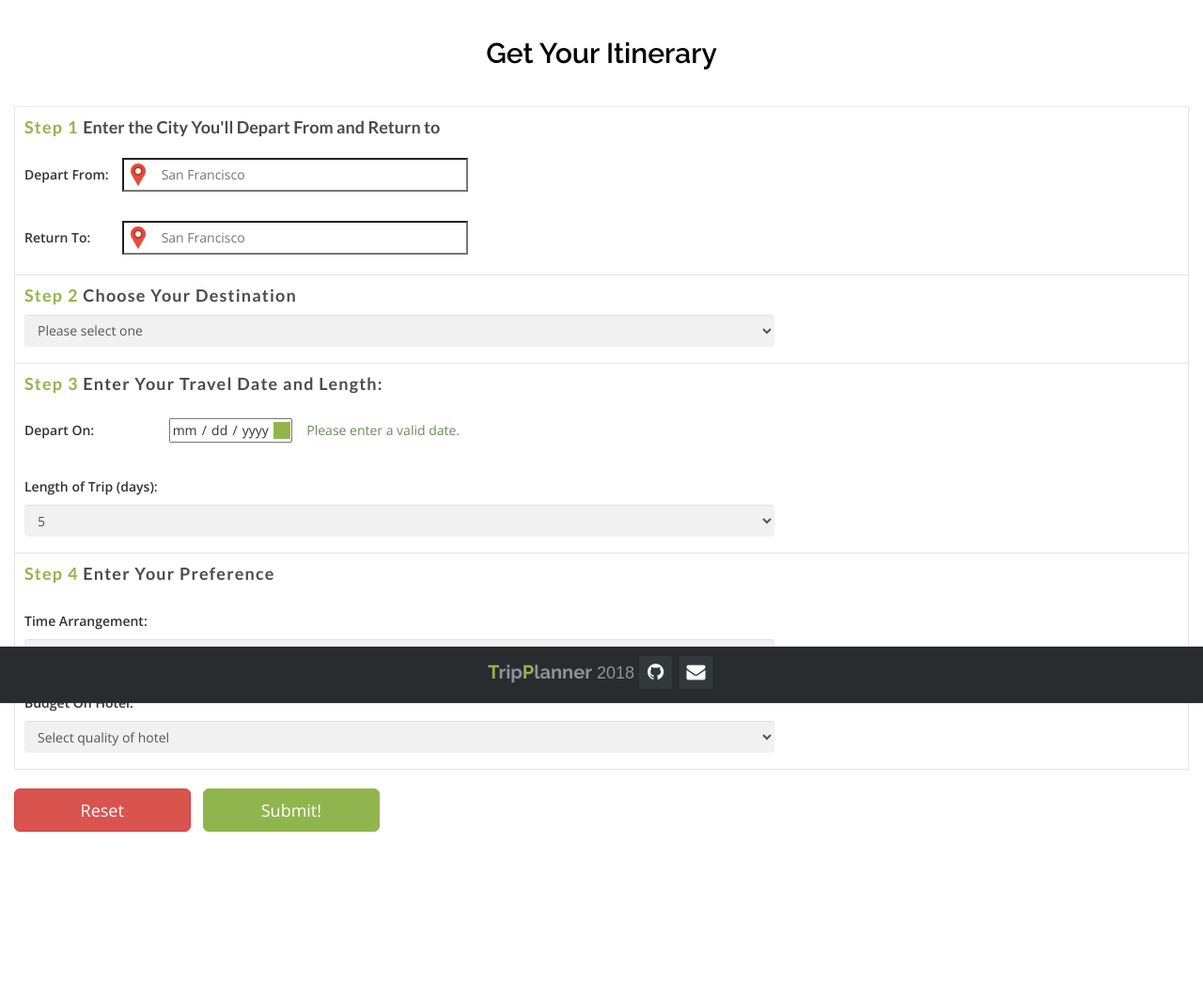
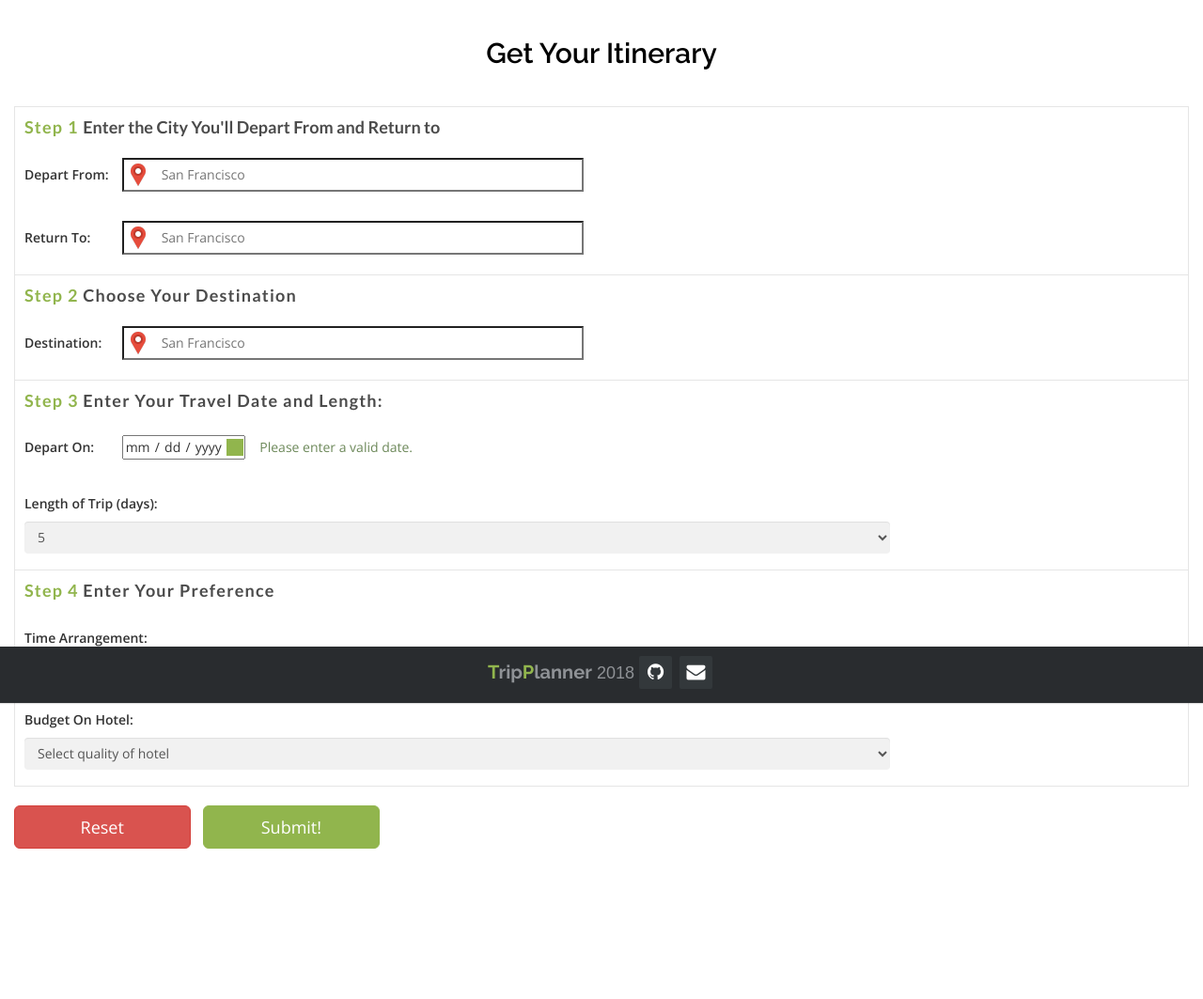
Before and after one commit to HezhiWang/TripDesigner, a Django app: page /trip/search in a window 1280 px wide. Shown: the part 52-1115 px from the top of the page at 94% size. Before the commit the page ends 937 px from the top, so only its background shows below. Run offline with Django 3.2, Linux system fonts and the light colour scheme; the visitor is signed in with stand-in values (Sample User, id 1); some libraries are stand-ins or nearby versions.

Commit message:
autocomplete

```diff
--- a/trip/static/trip/main.css
+++ b/trip/static/trip/main.css
@@ -300,7 +300,7 @@ label{
 }
 
 tr label {
-  width: 150px;
+  width: 200px;
   margin-top: 20px;
 }
 
@@ -308,8 +308,17 @@ tr:nth-child(1) label {
 	width: 100px;
 }
 
+tr:nth-child(2) label {
+  width: 100px;
+}
+
+tr:nth-child(3) td div:nth-child(2) label {
+  width: 100px;
+}
+
+
 input.address {
-    width: 30%;
+    width: 40%;
     padding: 6px 6px;
     margin: 4px 0;
     box-sizing: border-box;
@@ -332,11 +341,10 @@ input:focus {
 
 
 select#length,
-select#destination,
 select#time,
 select#hotel
  {
-    width: 65%;
+    width: 75%;
     padding: 6px 10px;
     margin: 4px 0;
     border: none;
--- a/trip/static/trip/search.js
+++ b/trip/static/trip/search.js
@@ -1,10 +1,10 @@
-var inputs = document.querySelectorAll('.autocomplete');
-for(var i = 0; i < inputs.length; i++){
-    var autocomplete = new google.maps.places.Autocomplete(inputs[i],{types: ['(cities)']});
-    // google.maps.event.addListener(autocomplete, 'place_changed', function(){
-    //     var place = autocomplete.getPlace();
-    // })
-};
+// var inputs = document.querySelectorAll('.autocomplete');
+// for(var i = 0; i < inputs.length; i++){
+//     var autocomplete = new google.maps.places.Autocomplete(inputs[i],{types: ['(cities)']});
+//     // google.maps.event.addListener(autocomplete, 'place_changed', function(){
+//     //     var place = autocomplete.getPlace();
+//     // })
+// };
 
 
 
--- a/trip/templates/trip/header.html
+++ b/trip/templates/trip/header.html
@@ -9,7 +9,6 @@
         <link rel="stylesheet" type="text/css" href="{% static 'trip/planprint.css' %}" media="print">
         <link rel="stylesheet" href="http://maxcdn.bootstrapcdn.com/font-awesome/4.2.0/css/font-awesome.min.css">
         <link href="https://fonts.googleapis.com/css?family=Lato:400,700|Open+Sans:400,600|Raleway:400,600,700" rel="stylesheet">
-        <script src="https://maps.googleapis.com/maps/api/js?sensor=false&libraries=places&language=en"></script>
     </head>
     <body>
 
--- a/trip/templates/trip/search.html
+++ b/trip/templates/trip/search.html
@@ -12,10 +12,14 @@
                     <div class="form-group">
                         <label for="startcity">Depart From:</label>
                         <input name="startcity" id="startcity" class="autocomplete address" type="text" placeholder="San Francisco" required autocomplete="on">
+                        <input class="field" id="startcitylat" name="startcitylat" disabled="true" type="hidden"></input>
+      					<input class="field" id="startcitylng" name="startcitylng" disabled="true" type="hidden"></input>
                     </div>
                     <div class="form-group">
                         <label for="endcity">Return To:</label>
                         <input name="endcity" id="endcity" class="autocomplete address" type="text" placeholder="San Francisco" required autocomplete="on">
+                        <input class="field" id="endcitylat" name="endcitylat" disabled="true" type="hidden"></input>
+      					<input class="field" id="endcitylng" name="endcitylng" disabled="true" type="hidden"></input>
                     </div>
                 </td>
             </tr>
@@ -23,13 +27,17 @@
                 <td>
                     <h4>Step 2 <span>Choose Your Destination</span></h4>
                     <div class="form-group">
-                      <select class="form-control" id="destination" name="destination">
+                    	<label for="destination">Destination:</label>
+                        <input name="destination" id="destination" class="autocomplete address" type="text" placeholder="San Francisco" required autocomplete="on">
+                        <input class="field" id="destinationlat" name="destinationlat" disabled="true" type="hidden"></input>
+      					<input class="field" id="destinationlng" name="destinationlng" disabled="true" type="hidden"></input>
+<!--                       <select class="form-control" id="destination" name="destination">
                         <option value="" selected disabled>Please select one</option>
                         <option value="1">New York City</option>
                         <option value="2">San Francisco</option>
                         <option value="3">Los Angeles</option>
                         <option value="4">Beijing</option>
-                      </select>
+                      </select> -->
                     </div>
                 </td>
             </tr>
@@ -93,15 +101,35 @@
 
 </tr>
 
+
+
+<script>
+	  var autoplaces = ['startcity','endcity','destination']
+
+      function initAutocomplete() {
+        // Create the autocomplete object, restricting the search to geographical
+        // location types.
+        for (var i = 0; i < autoplaces.length; i++){
+        	var elementid = autoplaces[i]
+			var auto = new google.maps.places.Autocomplete(
+            /** @type {!HTMLInputElement} */(document.getElementById(elementid)),
+            {types: ['(cities)']});
+            auto.addListener('place_changed', function(){
+            	var place = this.getPlace();
+            	document.getElementById(elementid+'lat').value = place.geometry.location.lat();
+        		document.getElementById(elementid+'lat').disabled = false;
+        		document.getElementById(elementid+'lng').value = place.geometry.location.lng();
+        		document.getElementById(elementid+'lng').disabled = false;
+				console.log(place.geometry.location.lat(), place.geometry.location.lng())
+            });
+    	};
+      }
+
+</script>
+<script src="https://maps.googleapis.com/maps/api/js?key=AIzaSyBmBkizXu70OrVXb9GXbbWAgasRIsND7js&libraries=places&callback=initAutocomplete"
+        async defer>
+</script>
 <script type="text/javascript" src="{% static 'trip/search.js' %}"></script>
-<!-- <script>
-  var input = document.getElementById('autocomplete');
-  var autocomplete = new google.maps.places.Autocomplete(input,{types: ['(cities)']});
-  google.maps.event.addListener(autocomplete, 'place_changed', function(){
-     var place = autocomplete.getPlace();
-  })
-</script> -->
-
 <!-- footer starts -->
 
 {% include "trip/footer.html" %}
```
Also changed, not shown: trip/templates/trip/plan.html (+9 -11 lines).
